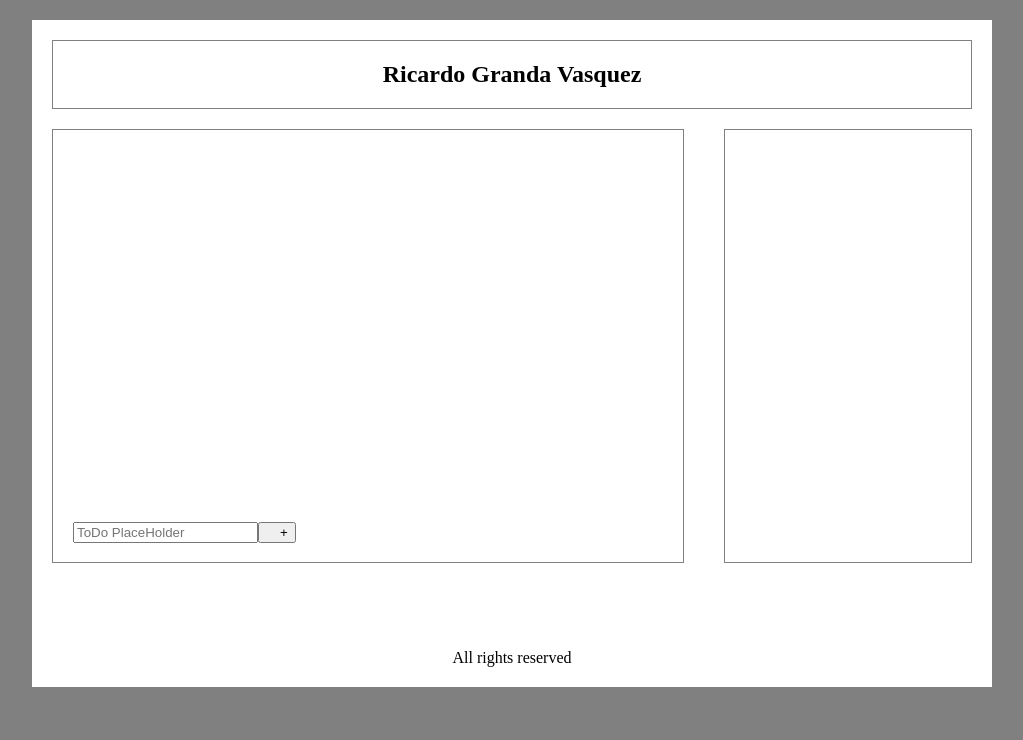
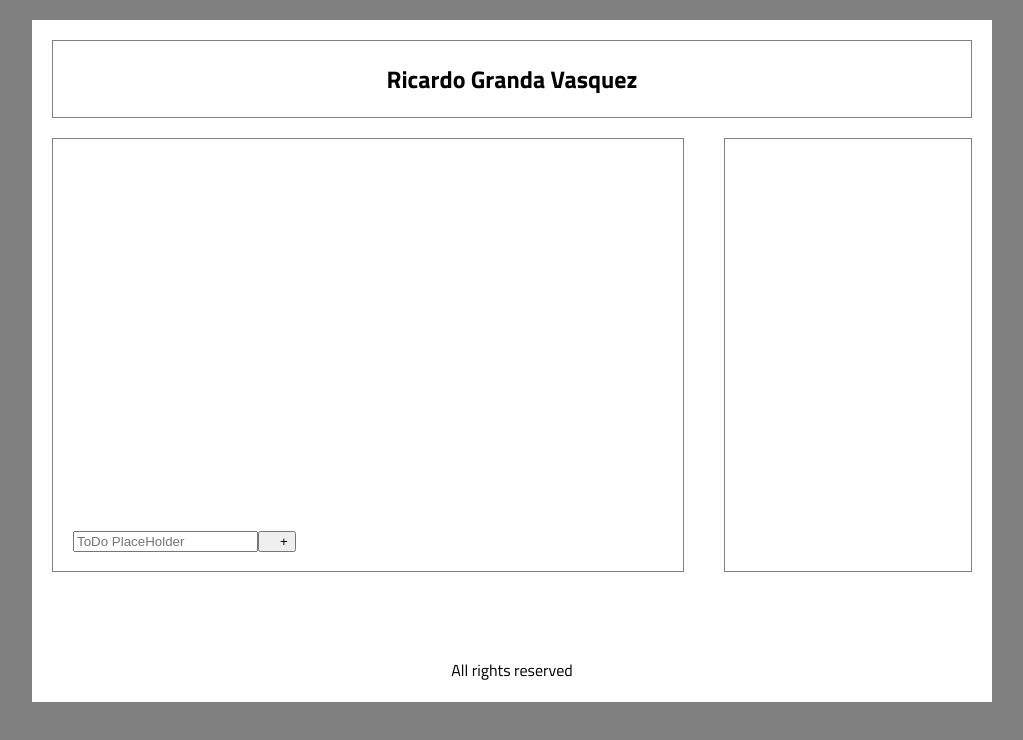
Before and after one commit to Ricardo-Granda-Vasquez/todolist, a React (Create React App) app: page / in a window 1280 px wide. Shown: the top 740 px of the page, without its empty margins (128-1151 px from the left). Built offline with nearby package versions, Linux system fonts and the light colour scheme.

Commit message:
updating fonts

```diff
--- a/src/application/css/grid.scss
+++ b/src/application/css/grid.scss
@@ -1,5 +1,6 @@
 body {
   background: gray;
+  font-family: 'Titillium Web', sans-serif;
 
   .content {
     max-width:960px;
```
